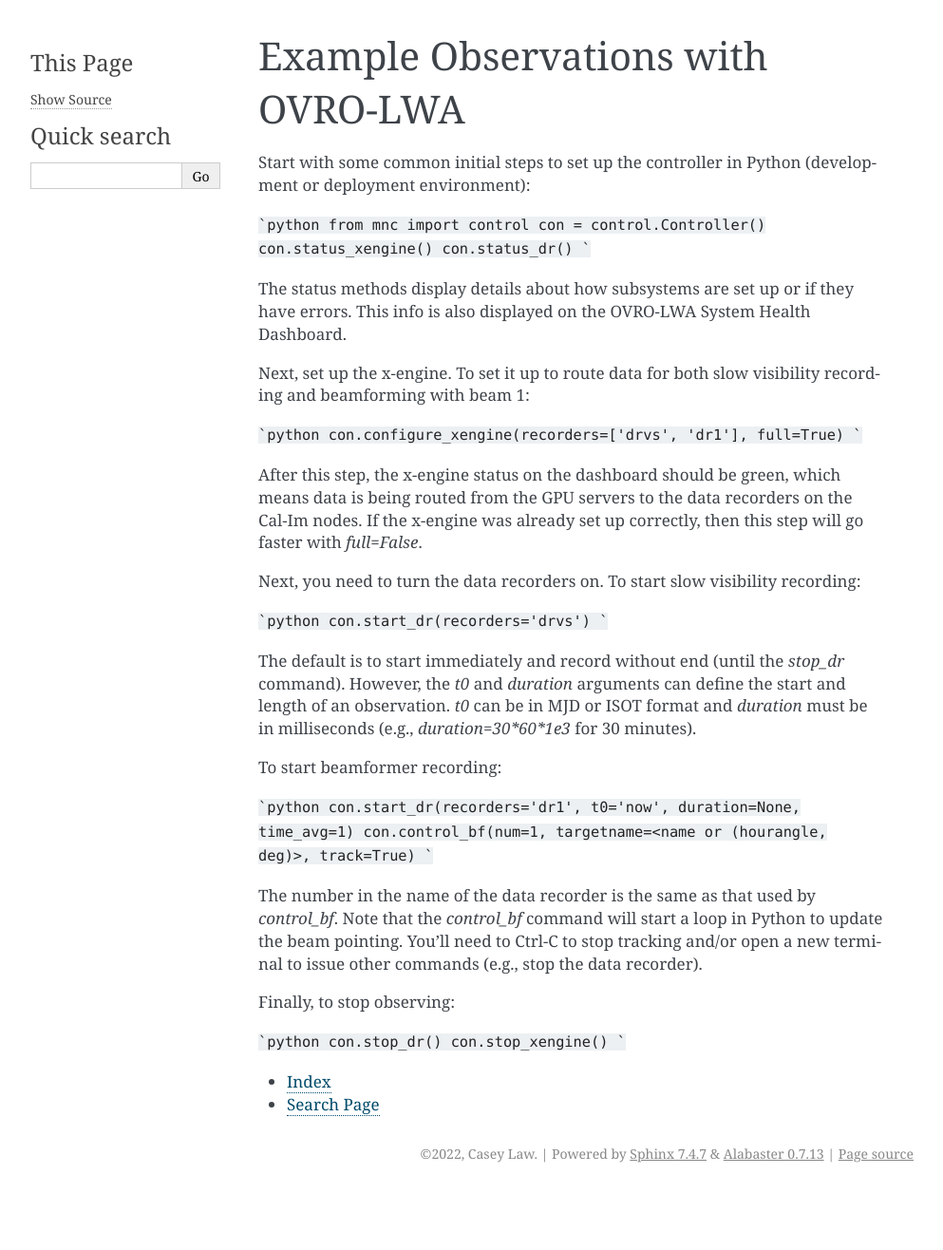
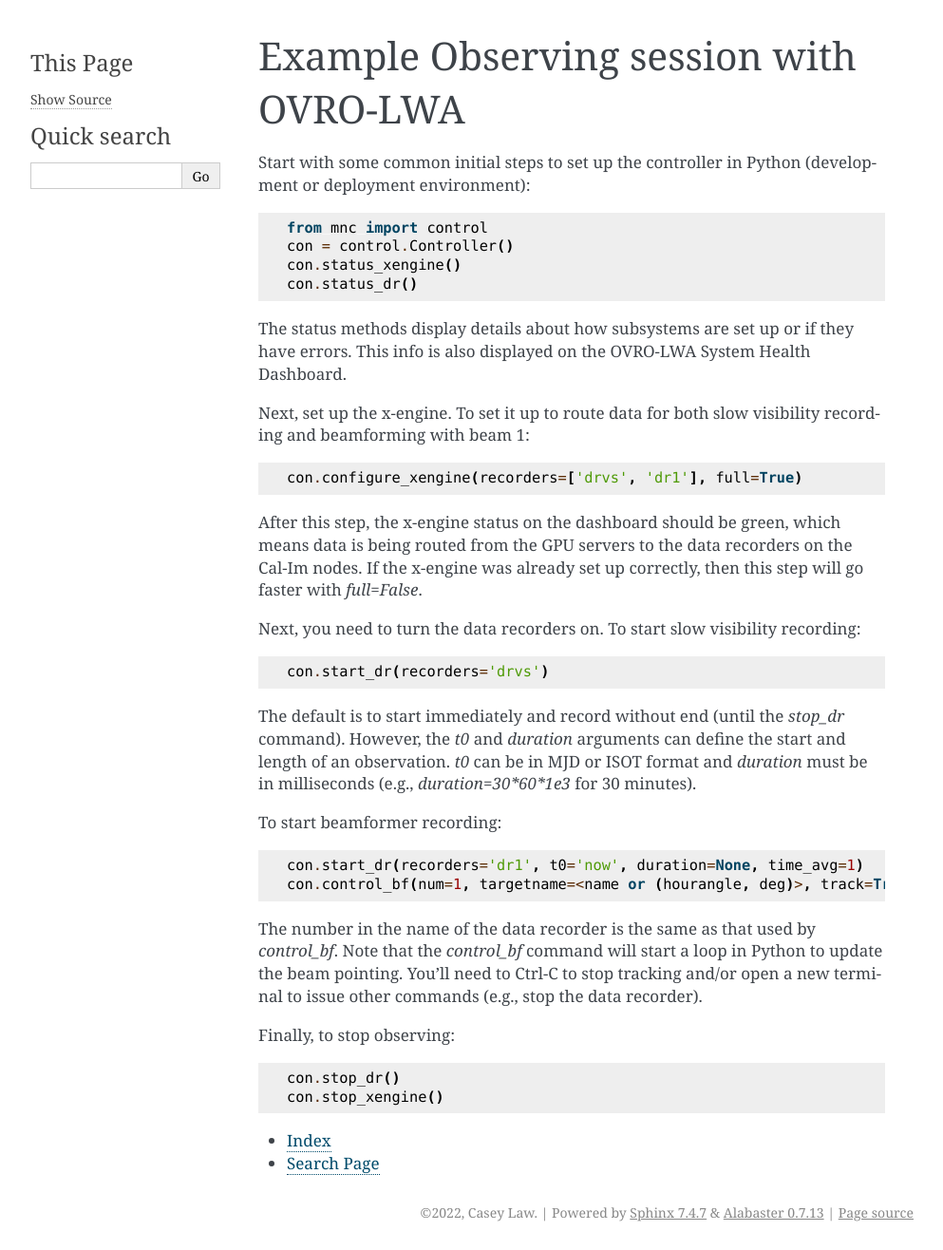
Before and after one commit to ovro-lwa/mnc_python, a Sphinx documentation site: the page built from docs/ExampleObs.rst, in a window 1280 px wide. Shown: the whole page at 95% size, without its empty margins (148-1141 px from the left). Built offline with Sphinx 7.4.7, drawn with Linux system fonts in a browser that asks for light colours; before the commit the page ends 1254 px from its top, so only the background shows below that.

Commit message:
fix markdown

````diff
--- a/docs/ExampleObs.rst
+++ b/docs/ExampleObs.rst
@@ -1,48 +1,38 @@
-Example Observations with OVRO-LWA
+Example Observing session with OVRO-LWA
 ========================================
 
-Start with some common initial steps to set up the controller in Python (development or deployment environment):
+Start with some common initial steps to set up the controller in Python (development or deployment environment)::
 
-```python
-from mnc import control
-con = control.Controller()
-con.status_xengine()
-con.status_dr()
-```
+  from mnc import control
+  con = control.Controller()
+  con.status_xengine()
+  con.status_dr()
 
 The status methods display details about how subsystems are set up or if they have errors. This info is also displayed on the OVRO-LWA System Health Dashboard.
 
-Next, set up the x-engine. To set it up to route data for both slow visibility recording and beamforming with beam 1:
+Next, set up the x-engine. To set it up to route data for both slow visibility recording and beamforming with beam 1::
 
-```python
-con.configure_xengine(recorders=['drvs', 'dr1'], full=True)
-```
+  con.configure_xengine(recorders=['drvs', 'dr1'], full=True)
 
 After this step, the x-engine status on the dashboard should be green, which means data is being routed from the GPU servers to the data recorders on the Cal-Im nodes. If the x-engine was already set up correctly, then this step will go faster with `full=False`.
 
-Next, you need to turn the data recorders on. To start slow visibility recording:
+Next, you need to turn the data recorders on. To start slow visibility recording::
 
-```python
-con.start_dr(recorders='drvs')
-```
+  con.start_dr(recorders='drvs')
 
 The default is to start immediately and record without end (until the `stop_dr` command). However, the `t0` and `duration` arguments can define the start and length of an observation. `t0` can be in MJD or ISOT format and `duration` must be in milliseconds (e.g., `duration=30*60*1e3` for 30 minutes).
 
-To start beamformer recording:
+To start beamformer recording::
 
-```python
-con.start_dr(recorders='dr1', t0='now', duration=None, time_avg=1)
-con.control_bf(num=1, targetname=<name or (hourangle, deg)>, track=True)
-```
+  con.start_dr(recorders='dr1', t0='now', duration=None, time_avg=1)
+  con.control_bf(num=1, targetname=<name or (hourangle, deg)>, track=True)
 
 The number in the name of the data recorder is the same as that used by `control_bf`. Note that the `control_bf` command will start a loop in Python to update the beam pointing. You'll need to Ctrl-C to stop tracking and/or open a new terminal to issue other commands (e.g., stop the data recorder).
 
-Finally, to stop observing:
+Finally, to stop observing::
 
-```python
-con.stop_dr()
-con.stop_xengine()
-```
+  con.stop_dr()
+  con.stop_xengine()
 
 
 * :ref:`genindex`
````
Also changed, not shown: 10 other files.
